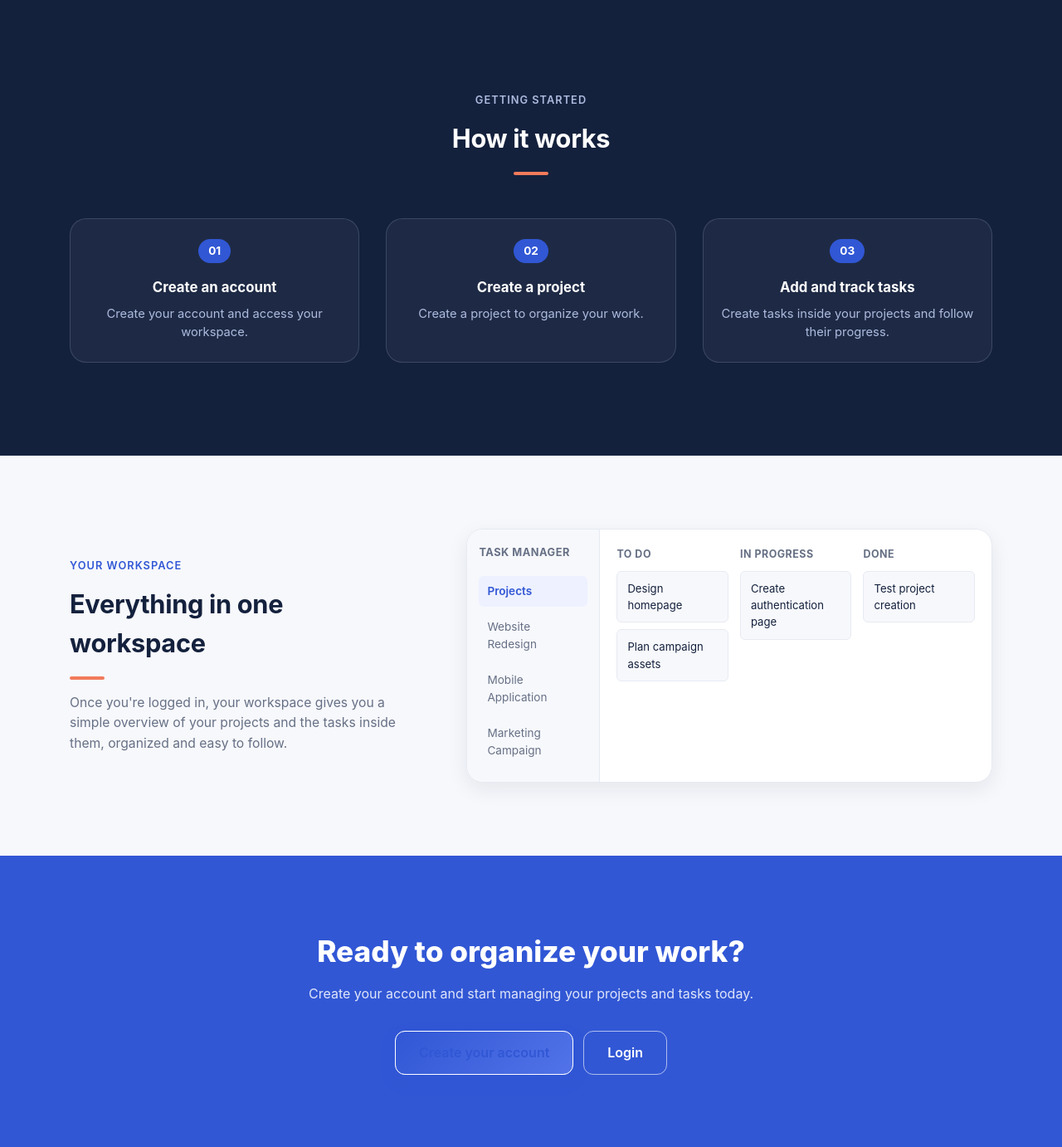
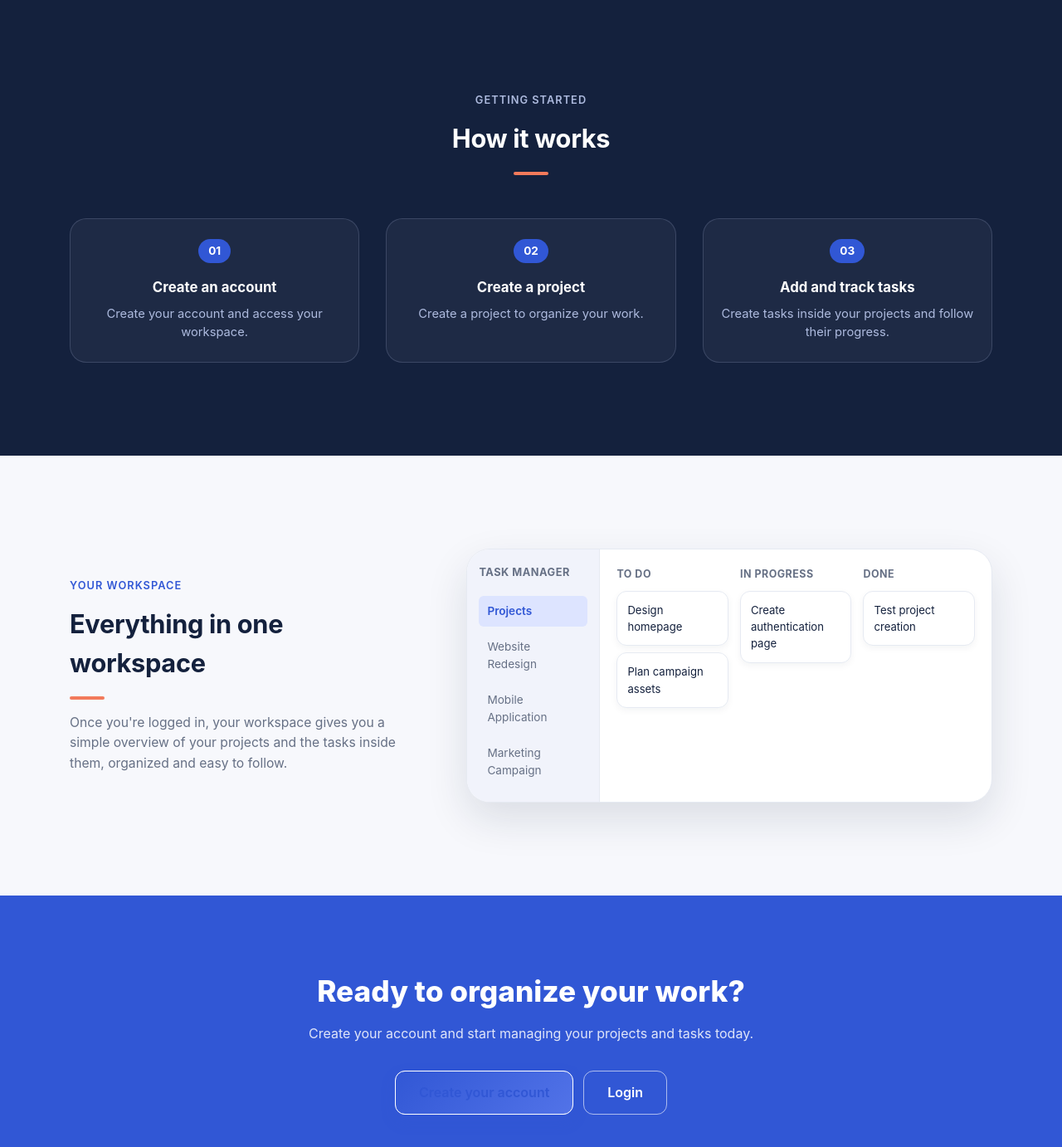
Before and after one commit to workcmtiayon-arch/task_manager, a Django app: page / in a window 1280 px wide. Shown: the part 1402-2784 px from the top of the page at 83% size. Run offline with Django 5.2, Linux system fonts and the light colour scheme; parts of the project's set-up code (start-up, migrations or seed data) failed here and were passed over.

Commit message:
style(home): modernize workspace showcase

```diff
--- a/static/css/style.css
+++ b/static/css/style.css
@@ -590,7 +590,7 @@
 
 
 .workspace {
-    padding: 88px 0;
+    padding: 112px 0;
 }
 
 .workspace__inner {
@@ -611,14 +611,14 @@
     grid-template-columns: 160px 1fr;
     background-color: var(--surface-color);
     border: 1px solid var(--border-color);
-    border-radius: var(--radius-lg);
-    box-shadow: var(--shadow-md);
+    border-radius: var(--radius-xl);
+    box-shadow: 0 20px 50px rgba(20, 33, 61, .12);
     overflow: hidden;
     min-height: 260px;
 }
 
 .mock-sidebar {
-    background-color: var(--background-color);
+    background: #F1F3FB;
     border-right: 1px solid var(--border-color);
     padding: 18px 14px;
     display: flex;
@@ -643,7 +643,7 @@
 }
 
 .mock-sidebar__item--active {
-    background-color: var(--primary-color-light);
+    background-color: #DDE4FF;
     color: var(--primary-color);
     font-weight: 600;
 }
@@ -669,12 +669,13 @@
 }
 
 .mock-card {
-    background-color: var(--background-color);
+    background-color: #fff;
     border: 1px solid var(--border-color);
-    border-radius: var(--radius-sm);
-    padding: 10px 12px;
+    border-radius: 12px;
+    padding: 12px;
     font-size: 0.82rem;
     margin-bottom: 8px;
+    box-shadow: 0 3px 8px rgba(20, 33, 61, .05);
 }
 
 
```
